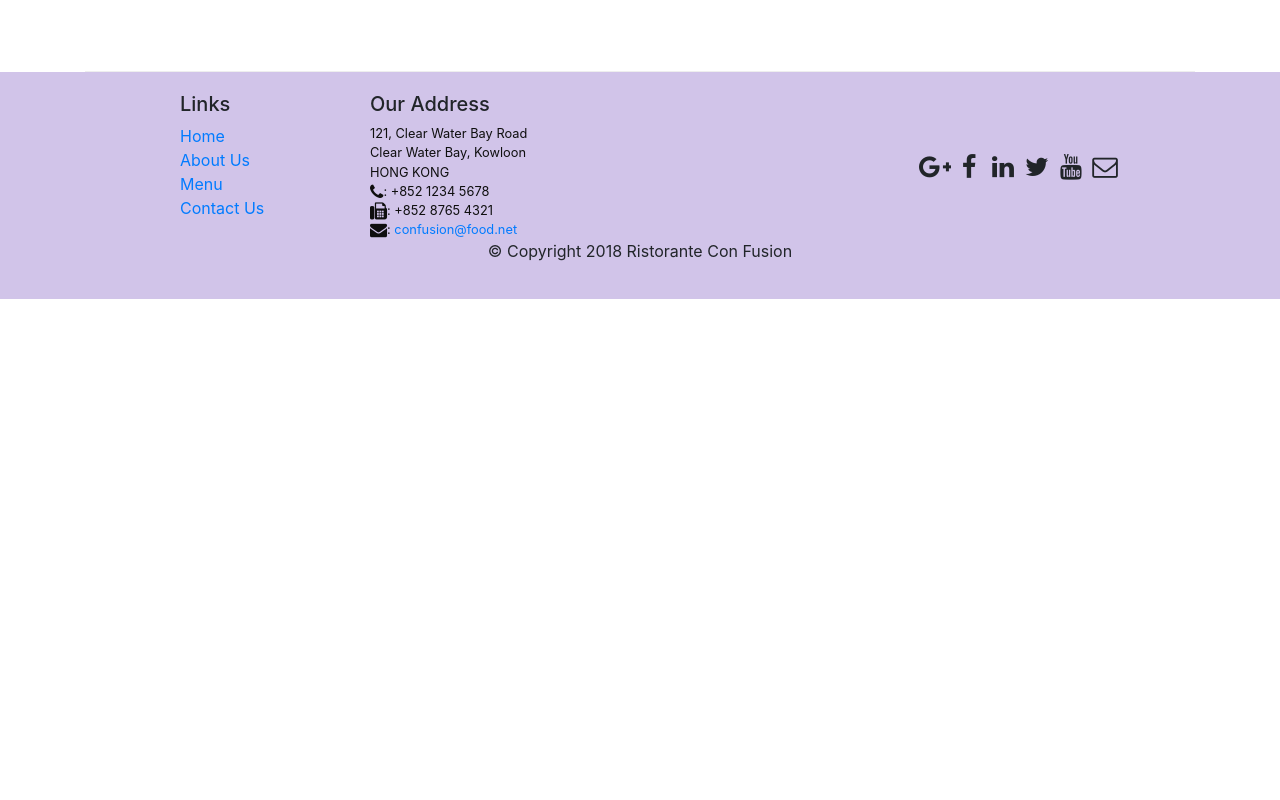
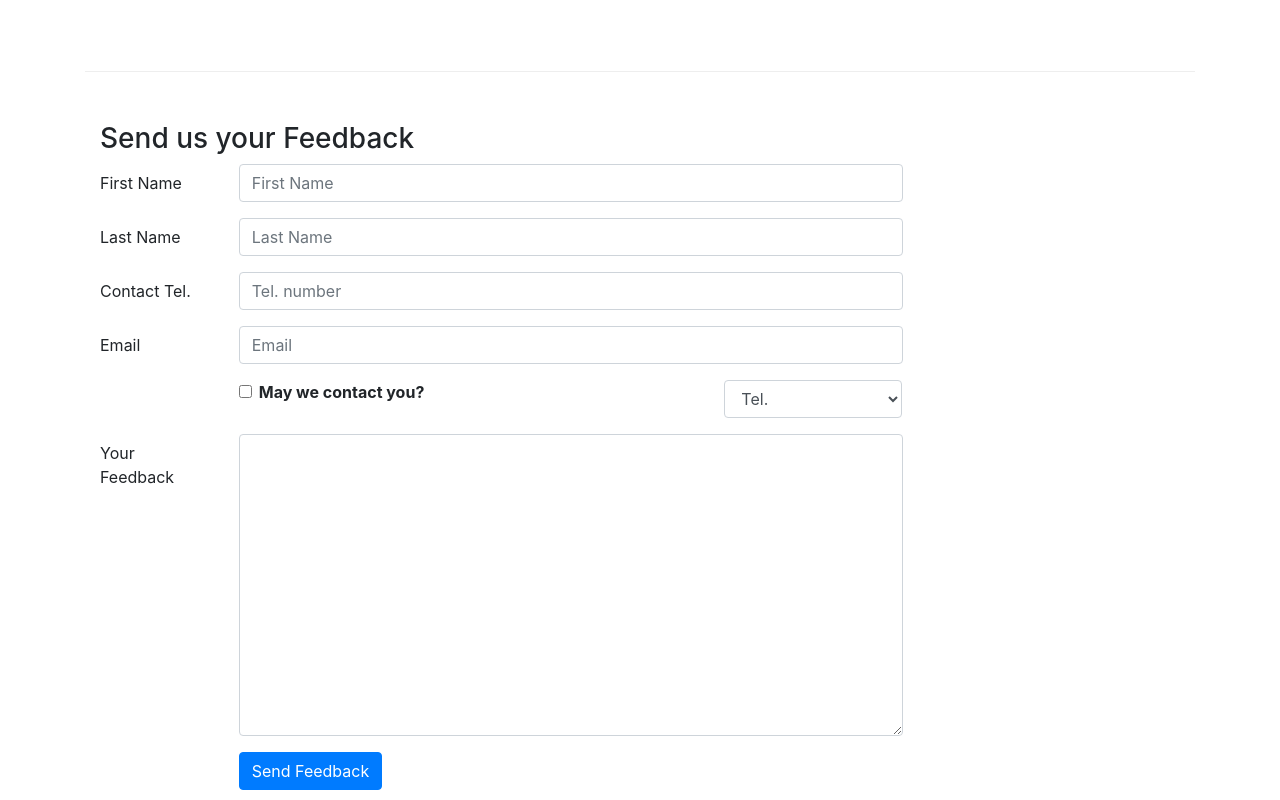
Before and after one commit to simonmontaggioni/Ristorante-Con-Fusion, a React (Create React App) app: page /contactus in a window 1280 px wide. Shown: the part 800-1600 px from the top of the page. Before the commit the page ends 1099 px from the top, so only its background shows below. Built offline with nearby package versions, Linux system fonts and the light colour scheme.

Commit message:
feat: Add a controlled form to the Contact Us page

```diff
--- a/src/components/ContactComponent.js
+++ b/src/components/ContactComponent.js
@@ -1,8 +1,51 @@
-import React from 'react';
-import { Breadcrumb, BreadcrumbItem } from 'reactstrap';
+import React, { Component } from 'react';
+import {
+  Breadcrumb,
+  BreadcrumbItem,
+  Button,
+  Form,
+  FormGroup,
+  Label,
+  Input,
+  Col,
+} from 'reactstrap';
 import { Link } from 'react-router-dom';
 
-function Contact(props) {
+class Contact extends Component {
+  constructor(props) {
+    super(props);
+
+    this.state = {
+      firstname: '',
+      lastname: '',
+      telnum: '',
+      email: '',
+      agree: false,
+      contactType: 'Tel.',
+      message: '',
+    };
+
+    this.handleInputChange = this.handleInputChange.bind(this);
+    this.handleSubmit = this.handleSubmit.bind(this);
+  }
+
+  handleInputChange(event) {
+    const target = event.target;
+    const value = target.type === 'checkbox' ? target.checked : target.value;
+    const name = target.name;
+
+    this.setState({
+      [name]: value,
+    });
+  }
+
+  handleSubmit(event) {
+    console.log('Current State is: ' + JSON.stringify(this.state));
+    alert('Current State is: ' + JSON.stringify(this.state));
+    event.preventDefault();
+  }
+
+  render() {
     return (
       <div className='container'>
         <div className='row'>
@@ -63,8 +106,126 @@
             </div>
           </div>
         </div>
+        <div className='row row-content'>
+          <div className='col-12'>
+            <h3>Send us your Feedback</h3>
+          </div>
+          <div className='col-12 col-md-9'>
+            <Form onSubmit={this.handleSubmit}>
+              <FormGroup row>
+                <Label htmlFor='firstname' md={2}>
+                  First Name
+                </Label>
+                <Col md={10}>
+                  <Input
+                    type='text'
+                    id='firstname'
+                    name='firstname'
+                    placeholder='First Name'
+                    value={this.state.firstname}
+                    onChange={this.handleInputChange}
+                  />
+                </Col>
+              </FormGroup>
+              <FormGroup row>
+                <Label htmlFor='lastname' md={2}>
+                  Last Name
+                </Label>
+                <Col md={10}>
+                  <Input
+                    type='text'
+                    id='lastname'
+                    name='lastname'
+                    placeholder='Last Name'
+                    value={this.state.lastname}
+                    onChange={this.handleInputChange}
+                  />
+                </Col>
+              </FormGroup>
+              <FormGroup row>
+                <Label htmlFor='telnum' md={2}>
+                  Contact Tel.
+                </Label>
+                <Col md={10}>
+                  <Input
+                    type='tel'
+                    id='telnum'
+                    name='telnum'
+                    placeholder='Tel. number'
+                    value={this.state.telnum}
+                    onChange={this.handleInputChange}
+                  />
+                </Col>
+              </FormGroup>
+              <FormGroup row>
+                <Label htmlFor='email' md={2}>
+                  Email
+                </Label>
+                <Col md={10}>
+                  <Input
+                    type='email'
+                    id='email'
+                    name='email'
+                    placeholder='Email'
+                    value={this.state.email}
+                    onChange={this.handleInputChange}
+                  />
+                </Col>
+              </FormGroup>
+              <FormGroup row>
+                <Col md={{ size: 6, offset: 2 }}>
+                  <FormGroup check>
+                    <Label check>
+                      <Input
+                        type='checkbox'
+                        name='agree'
+                        checked={this.state.agree}
+                        onChange={this.handleInputChange}
+                      />{' '}
+                      <strong>May we contact you?</strong>
+                    </Label>
+                  </FormGroup>
+                </Col>
+                <Col md={{ size: 3, offset: 1 }}>
+                  <Input
+                    type='select'
+                    name='contactType'
+                    value={this.state.contactType}
+                    onChange={this.handleInputChange}
+                  >
+                    <option>Tel.</option>
+                    <option>Email</option>
+                  </Input>
+                </Col>
+              </FormGroup>
+              <FormGroup row>
+                <Label htmlFor='message' md={2}>
+                  Your Feedback
+                </Label>
+                <Col md={10}>
+                  <Input
+                    type='textarea'
+                    id='message'
+                    name='message'
+                    rows='12'
+                    value={this.state.message}
+                    onChange={this.handleInputChange}
+                  ></Input>
+                </Col>
+              </FormGroup>
+              <FormGroup row>
+                <Col md={{ size: 10, offset: 2 }}>
+                  <Button type='submit' color='primary'>
+                    Send Feedback
+                  </Button>
+                </Col>
+              </FormGroup>
+            </Form>
+          </div>
+        </div>
       </div>
     );
   }
+}
 
 export default Contact;
```
Lines whose indentation alone changed are shown as unchanged.
